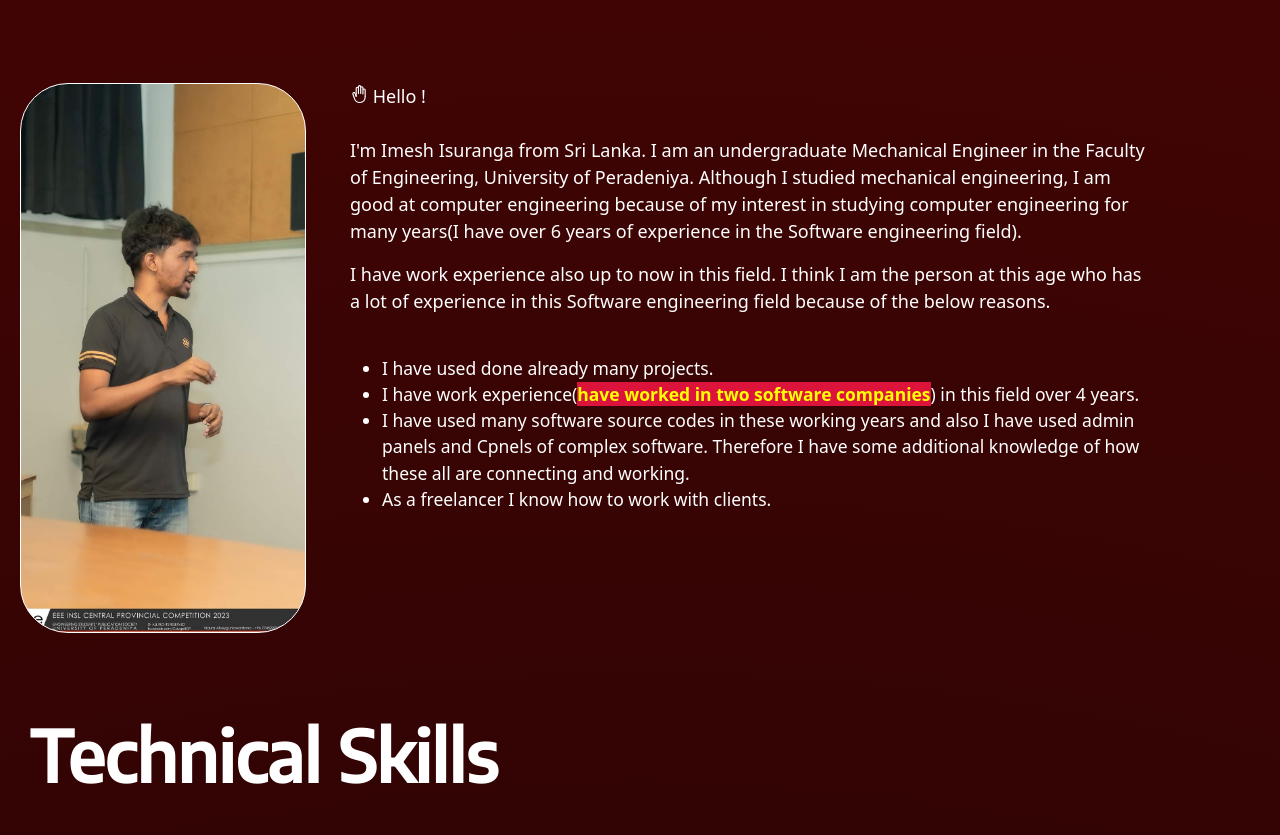
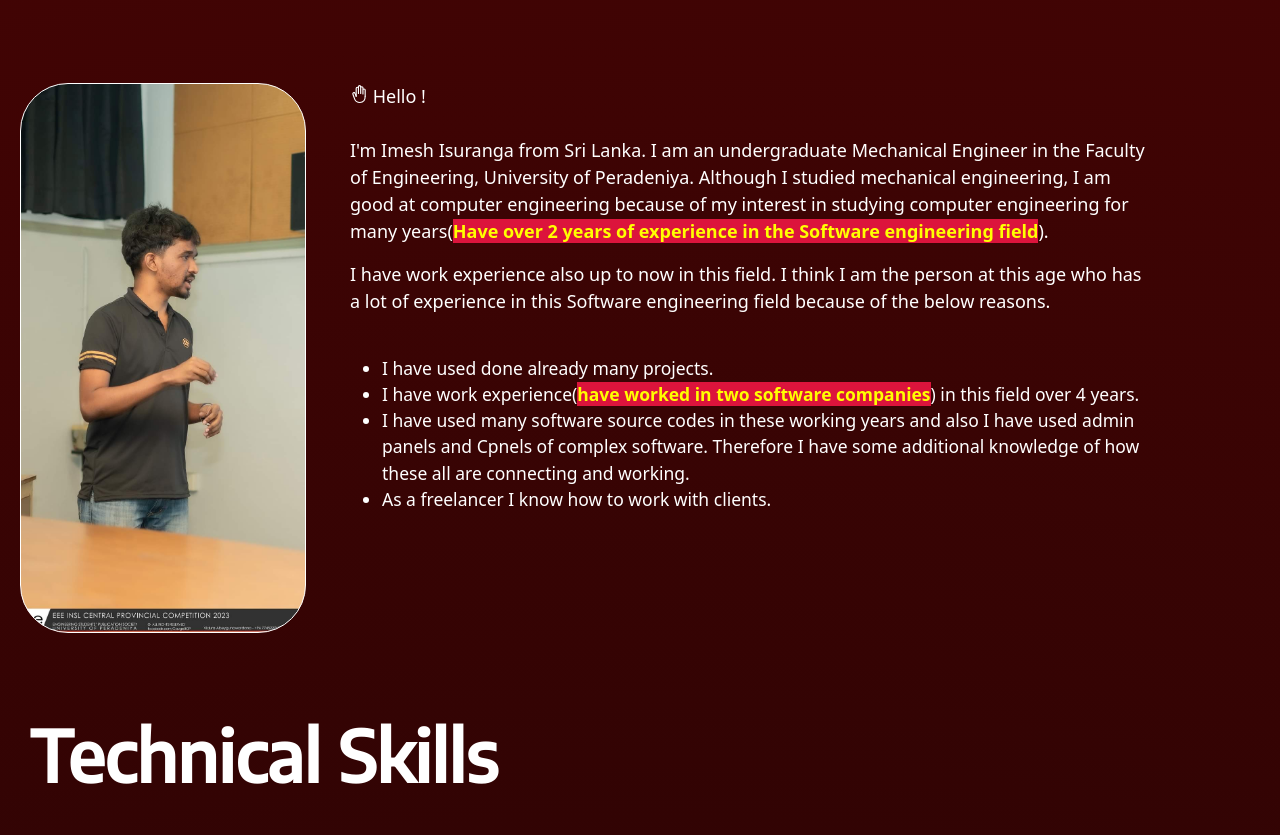
Before and after one commit to Imesh-Isuranga/thisisimesh, a plain HTML site: page index.html in a window 1280 px wide. Shown: the part 985-1820 px from the top of the page. Drawn offline with nearby package versions, Linux system fonts and the light colour scheme.

Commit message:
Update index.html

```diff
--- a/index.html
+++ b/index.html
@@ -94,7 +94,7 @@
         <p class="context aboutmeTxt">
             <ion-icon name="hand-right-outline"></ion-icon> Hello !
             <br><br>
-            I'm Imesh Isuranga from Sri Lanka. I am an undergraduate Mechanical Engineer in the Faculty of Engineering, University of Peradeniya. Although I studied mechanical engineering, I am good at computer engineering because of my interest in studying computer engineering for many years(I have over 6 years of experience in the Software engineering field).
+            I'm Imesh Isuranga from Sri Lanka. I am an undergraduate Mechanical Engineer in the Faculty of Engineering, University of Peradeniya. Although I studied mechanical engineering, I am good at computer engineering because of my interest in studying computer engineering for many years(<span style="background-color:crimson;color:yellow"><b>Have over 2 years of experience in the Software engineering field</b></span>).
         </p>
         <p class="context aboutmeTxt">
             I have work experience also up to now in this field. I think I am the person at this age who has a lot of experience in this Software engineering field because of the below reasons.
```
